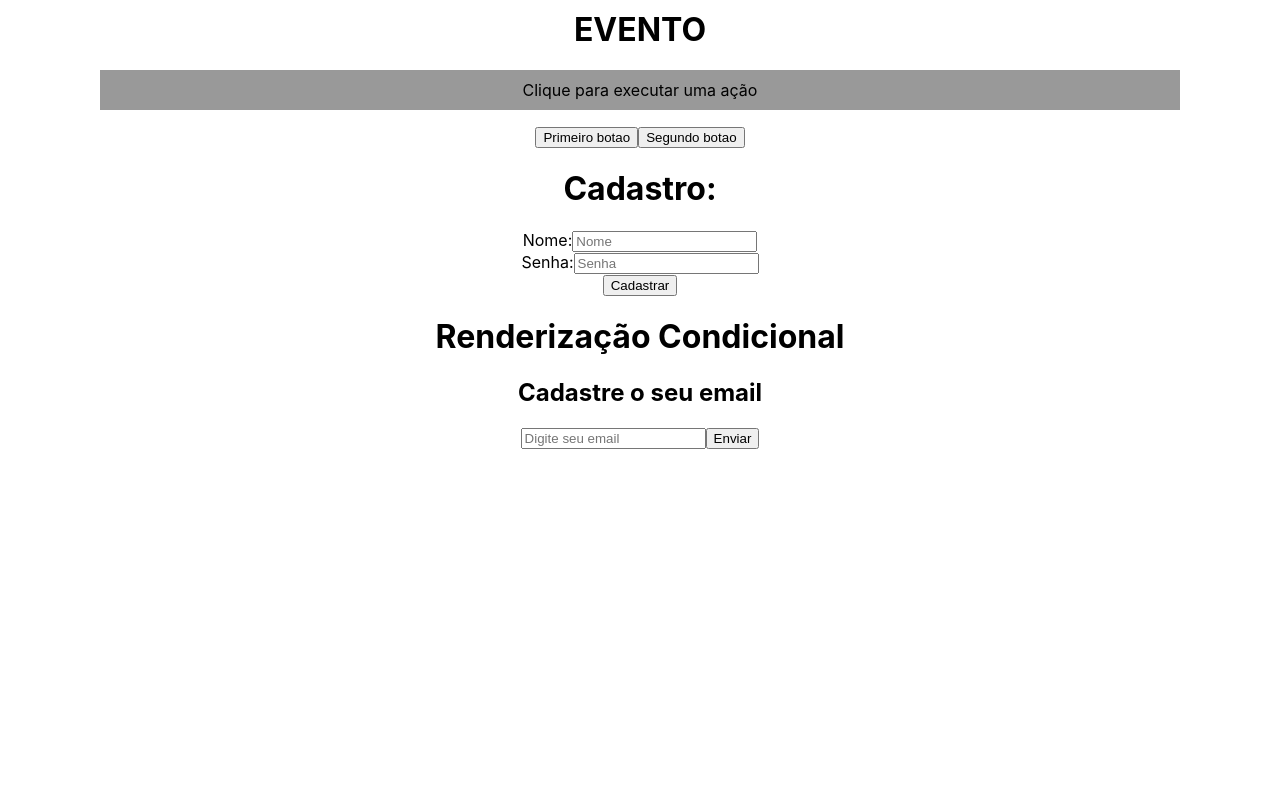
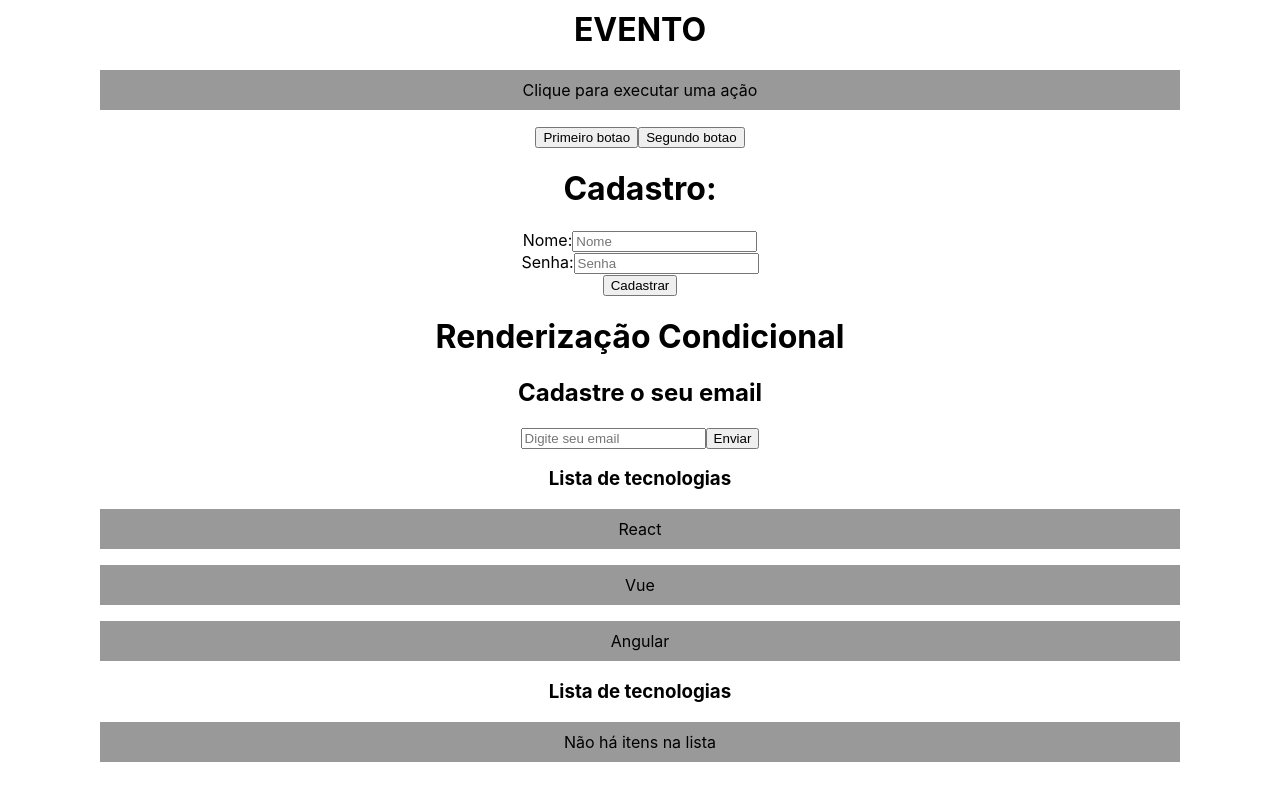
Before and after one commit to joaouggdmn/Praticando-React, a React (Create React App) app: page / in a window 1280 px wide. Shown: the part 1134-1934 px from the top of the page. Before the commit the page ends 1683 px from the top, so only its background shows below. Built offline with nearby package versions, Linux system fonts and the light colour scheme.

Commit message:
Learning about map and list rendering

```diff
--- a/src/App.js
+++ b/src/App.js
@@ -6,9 +6,12 @@
 import Eventos from "./components/event/Eventos";
 import Form from "./components/event/Form";
 import Condicional from "./components/Condicional";
+import OutraLista from "./components/OutraLIsta";
 
 function App() {
   const name = "Pedro";
+
+  const meusItens = ["React", "Vue", "Angular"];
 
   return (
     <div className="App">
@@ -25,6 +28,8 @@
       <Form />
       <h1>Renderização Condicional</h1>
       <Condicional/>
+      <OutraLista itens={meusItens} />
+      <OutraLista itens={[]} />
     </div>
   );
 }
--- /dev/null
+++ b/src/components/OutraLIsta.jsx
@@ -0,0 +1,17 @@
+function OutraLista({ itens }) {
+    return (
+       <>
+        <h3>Lista de tecnologias</h3>
+        {itens.length > 0 ? (
+            itens.map((item, index) => (
+                <p key={index}>{item}</p>
+            ))
+        ) : (
+            <p>Não há itens na lista</p>
+        )
+        }
+       </>
+    );
+}
+
+export default OutraLista;
```
